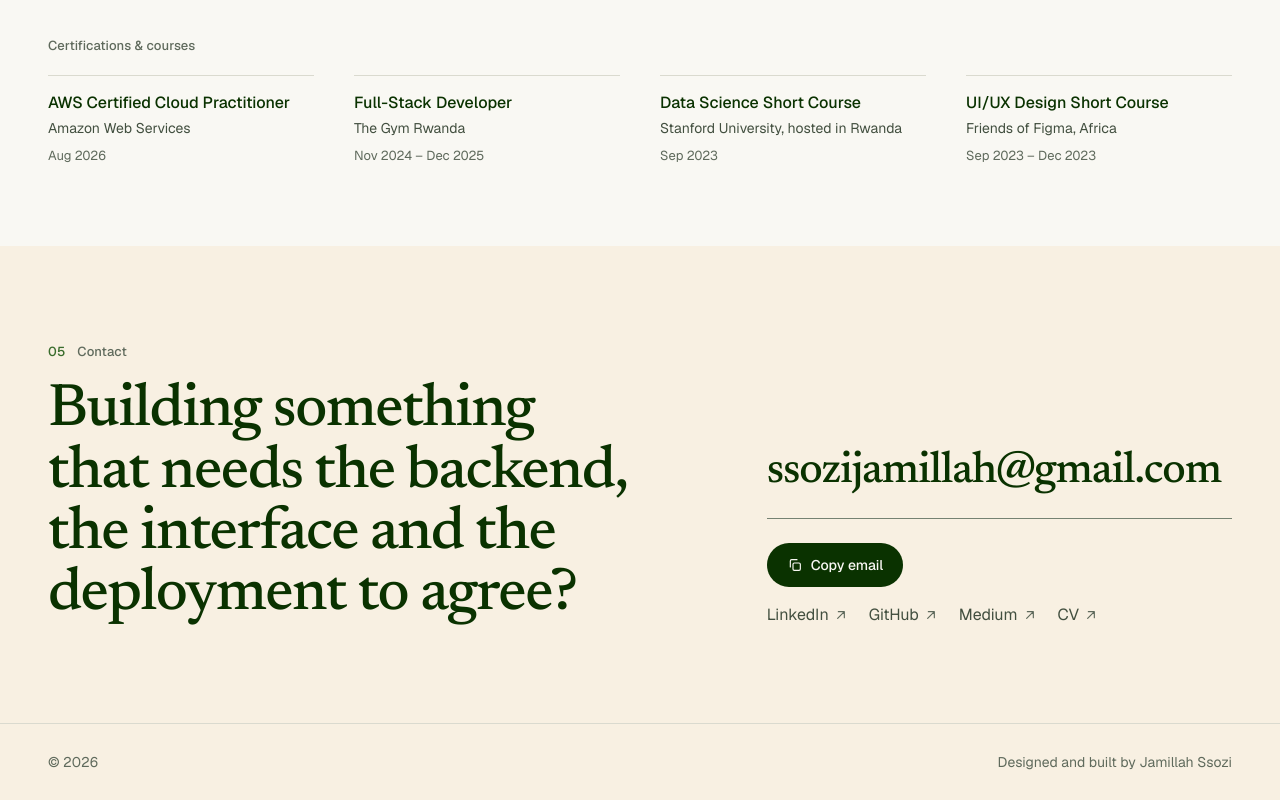
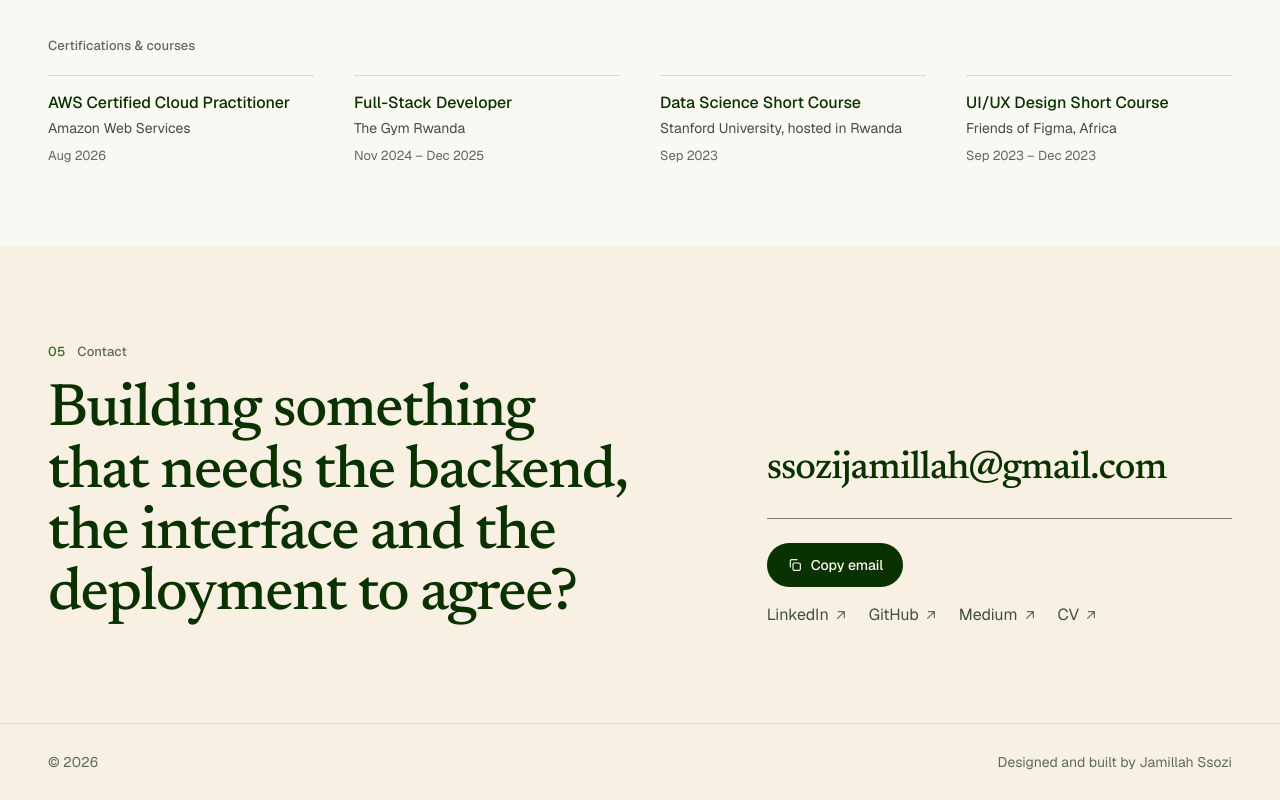
Before and after one commit to sjamillah/personal_portfolio, a Next.js app: page / in a window 1280 px wide. Shown: the part 6035-6835 px from the top of the page. Built offline with nearby package versions, Linux system fonts and the light colour scheme.

Commit message:
Fit the contact email to its column at every width
At 1024px the address was wider than its column and caused a 10px horizontal
scroll.

```diff
--- a/components/home/contact.tsx
+++ b/components/home/contact.tsx
@@ -27,7 +27,7 @@ export function Contact() {
         <div className="lg:col-span-5">
           <a
             href={`mailto:${profile.email}`}
-            className="block break-all font-serif text-[clamp(1.75rem,1rem+2.4vw,2.75rem)] font-medium leading-none tracking-tight transition-colors hover:text-accent sm:break-normal"
+            className="block font-serif text-[clamp(1.5rem,0.5rem+2.4vw,2.75rem)] font-medium leading-tight tracking-tight [overflow-wrap:anywhere] transition-colors hover:text-accent"
           >
             {profile.email}
           </a>
```
